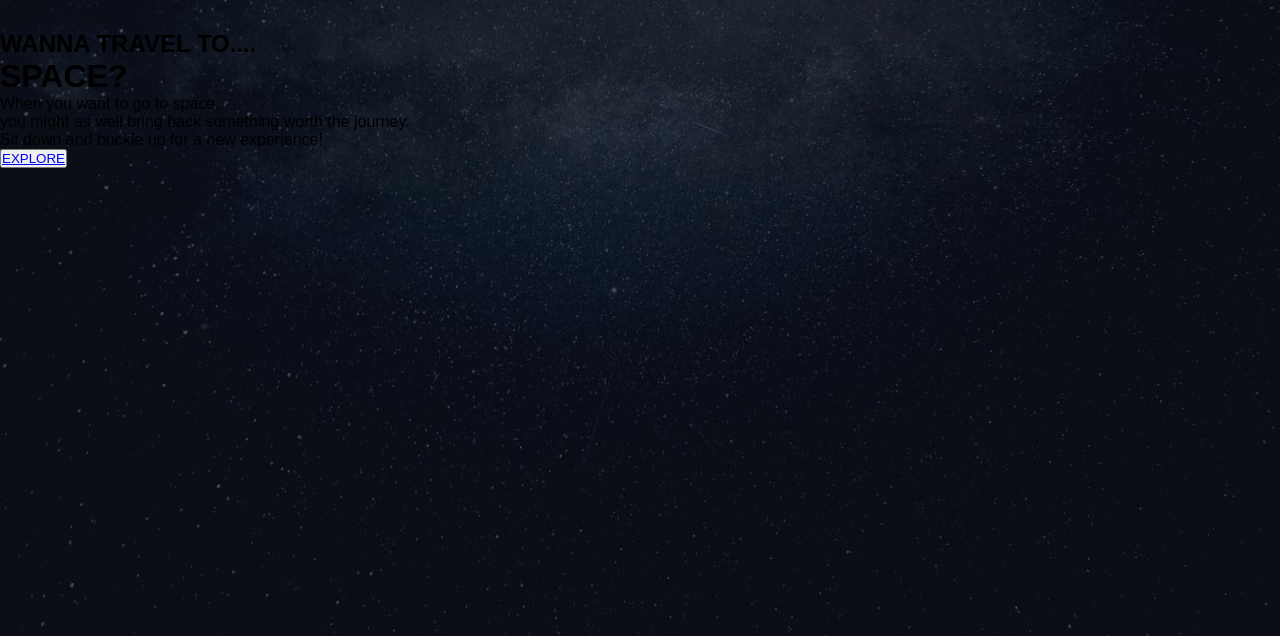
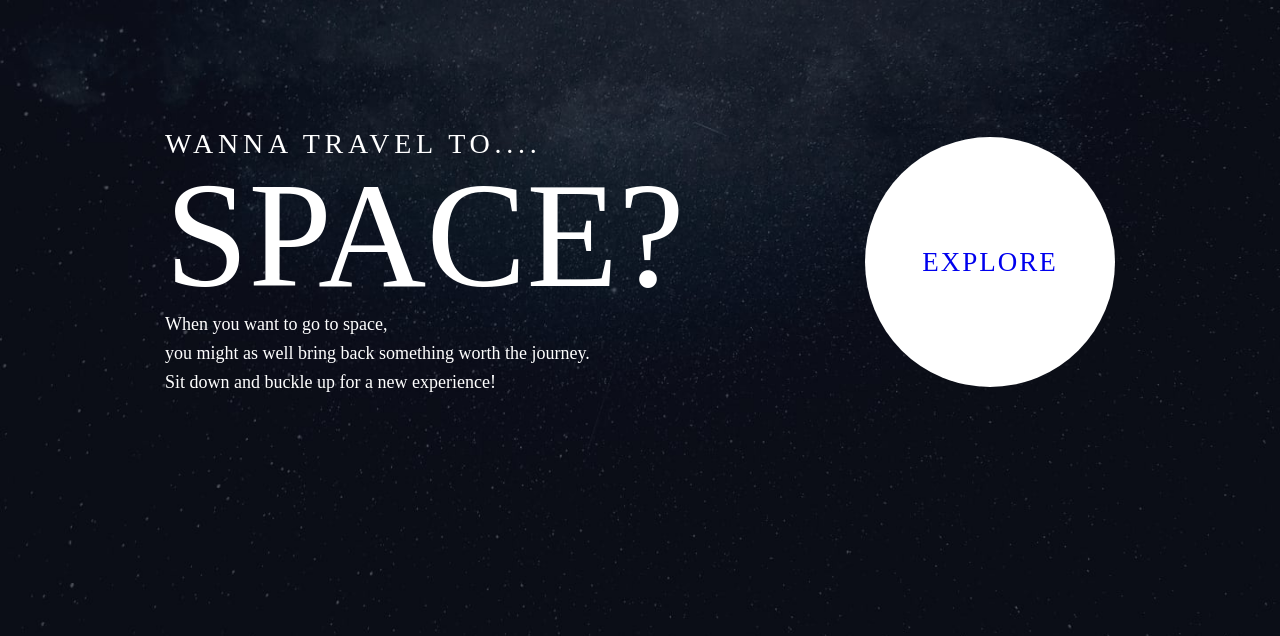
Before and after one commit to HadiR-13/Spce_2, a PHP site: page / in a window 1280 px wide. Shown: the part 128-764 px from the top of the page. Run offline with PHP 8.4, Linux system fonts and the light colour scheme; some web fonts are replaced.

Commit message:
home page

```diff
--- a/css/style.css
+++ b/css/style.css
@@ -1,4 +1,4 @@
-@import url('https://fonts.googleapis.com/css2?family=Strait&display=swap');
+@import url("https://fonts.googleapis.com/css2?family=Strait&display=swap");
 
 :root {
   --text-color: aliceblue;
@@ -11,7 +11,8 @@
   scroll-behavior: smooth;
 }
 
-html, body {
+html,
+body {
   width: 100%;
   height: 100%;
   overflow-x: hidden;
@@ -19,7 +20,7 @@ html, body {
 }
 
 body {
-    background: url('../asset/img/background-destination-desktop.jpg') no-repeat center center / cover fixed;
+  background: url("../asset/img/background-destination-desktop.jpg") no-repeat center center / cover fixed;
 }
 
 #container3D {
@@ -82,7 +83,7 @@ header nav .main-nav li.active a {
 }
 
 header nav .main-nav li a::after {
-    content: '';
+  content: "";
   position: absolute;
   left: 0;
   bottom: 0;
@@ -98,13 +99,25 @@ header nav .main-nav li a::after {
 }
 
 @keyframes slideInLeft {
-    0% { opacity: 0; transform: translateX(-100px); }
-    100% { opacity: 1; transform: translateX(0); }
+  0% {
+    opacity: 0;
+    transform: translateX(-100px);
+  }
+  100% {
+    opacity: 1;
+    transform: translateX(0);
+  }
 }
 
 @keyframes slideInRight {
-    0% { opacity: 0; transform: translateX(100px); }
-    100% { opacity: 1; transform: translateX(0); }
+  0% {
+    opacity: 0;
+    transform: translateX(100px);
+  }
+  100% {
+    opacity: 1;
+    transform: translateX(0);
+  }
 }
 
 .container {
@@ -198,7 +211,7 @@ header nav .main-nav li a::after {
   margin-bottom: 12px;
 }
 
-.description .info  p {
+.description .info p {
   font-size: 20px;
   font-family: "Bellefair", serif;
   text-transform: uppercase;
@@ -223,7 +236,7 @@ header nav .main-nav li a::after {
   background: linear-gradient(to bottom right, rgba(57, 62, 127, 0.738), rgba(58, 73, 107, 0.757));
   padding: 40px;
   border-radius: 7px;
-    box-shadow: 0 10px 25px rgba(0,0,0,0.1);
+  box-shadow: 0 10px 25px rgba(0, 0, 0, 0.1);
 }
 
 .booking .container h2 {
@@ -232,17 +245,17 @@ header nav .main-nav li a::after {
   margin-bottom: 10px;
 }
 
-.booking .container .user-seat{
+.booking .container .user-seat {
   display: flex;
   flex-direction: row;
   color: aquamarine;
 }
 
-.booking .container .user-seat .booked{
+.booking .container .user-seat .booked {
   color: tomato;
 }
 
-.booking .container .seat  img{
+.booking .container .seat img {
   width: 60%;
 }
 
@@ -260,6 +273,71 @@ header nav .main-nav li a::after {
 
 .booking .container .submit-btn:hover {
   background: #222;
+}
+
+.hero-content {
+  display: flex;
+  justify-content: space-between;
+  align-items: center;
+  width: 100%;
+  padding: 0 165px;
+  margin-top: 8rem;
+}
+
+.text-content h1 {
+  font-size: 150px;
+  font-weight: 400;
+  margin: 0;
+  line-height: 1;
+}
+
+.text-content h2 {
+  font-size: 28px;
+  font-weight: 400;
+  letter-spacing: 4.75px;
+}
+
+.text-content p {
+  font-size: 18px;
+  line-height: 1.6;
+  max-width: 450px;
+}
+
+.text-content {
+  font-family: "Bellefair", serif;
+  max-width: 450px;
+  color: #fff;
+}
+
+.explore-button {
+  display: flex;
+  justify-content: center;
+  align-items: center;
+}
+
+.explore-button a {
+  text-decoration: none;
+}
+
+.explore-button button {
+  width: 250px;
+  height: 250px;
+  border-radius: 50%;
+  background-color: white;
+  border: none;
+  font-family: "Bellefair", serif;
+  font-size: 27px;
+  letter-spacing: 2px;
+  color: #0b0d17;
+  cursor: pointer;
+  transition: box-shadow 0.3s ease;
+  color: inherit;
+  text-decoration: none;
+  display: inline-block;
+}
+
+.explore-button button:hover {
+  box-shadow: 0 0 0 88px rgba(255, 255, 255, 0.1);
 }
 
 .register-page {
```
Lines whose indentation alone changed are shown as unchanged.
